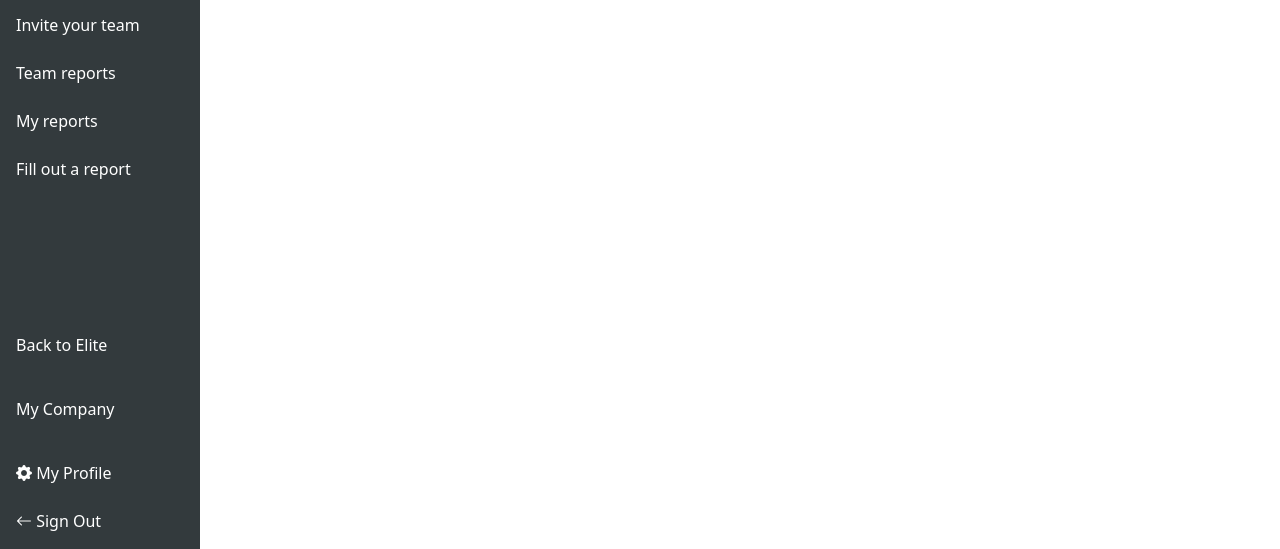
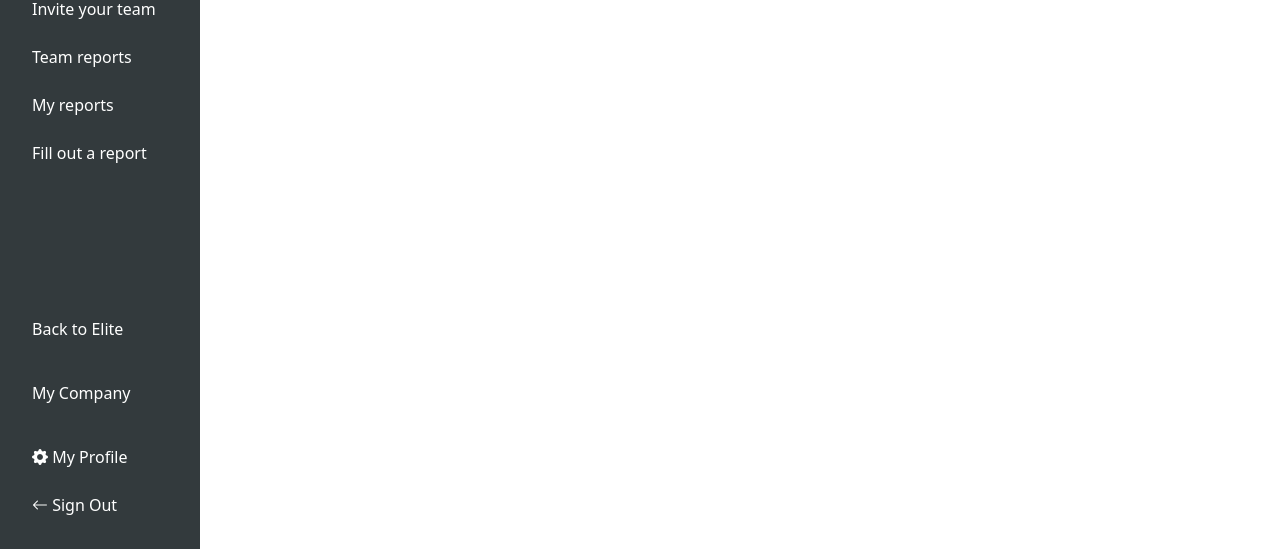
Before and after one commit to milanamaksina/weekly-team-report-html-team3, a website built with webpack: page index.html in a window 1280 px wide. Shown: the part 251-800 px from the top of the page. Built offline with nearby package versions, Linux system fonts and the light colour scheme.

Commit message:
fix:sidebar padding

```diff
--- a/src/components/sidebar.html
+++ b/src/components/sidebar.html
@@ -1,4 +1,4 @@
-<aside class=" d-flex h-100 position-fixed flex-column sidebar p-0">
+<aside class=" d-flex h-100 position-fixed flex-column sidebar p-3">
     <img src="../img/logo.png" class="w-100 mb-2">
         <nav class="d-flex flex-column justify-content-between h-100">
             <ul class="flex-row nav nav-pills nav-fill">
--- a/src/styles/_common.scss
+++ b/src/styles/_common.scss
@@ -12,7 +12,6 @@
 .sidebar{
     max-width: 200px;
     background: #333a3d;
-    position: fixed;
 }
 .logo {
     width: 180px;
```
